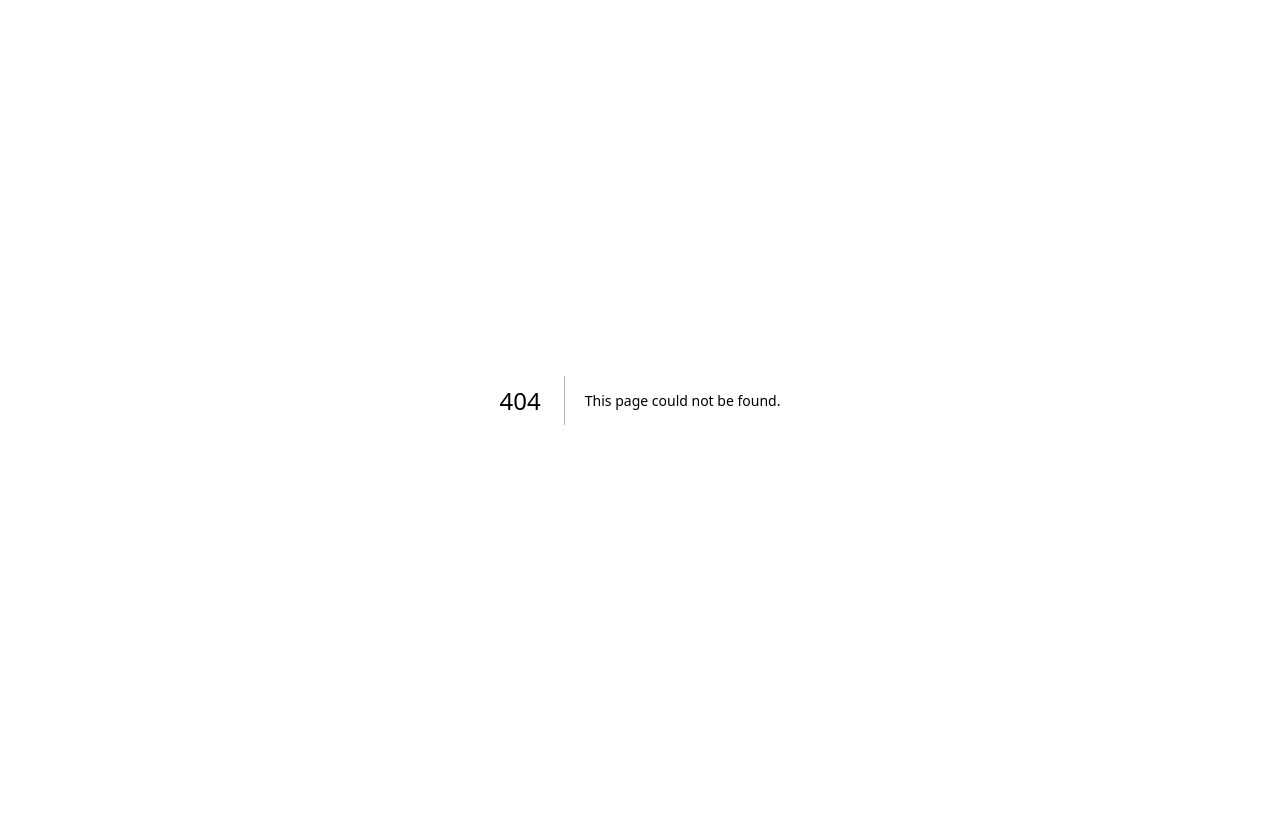
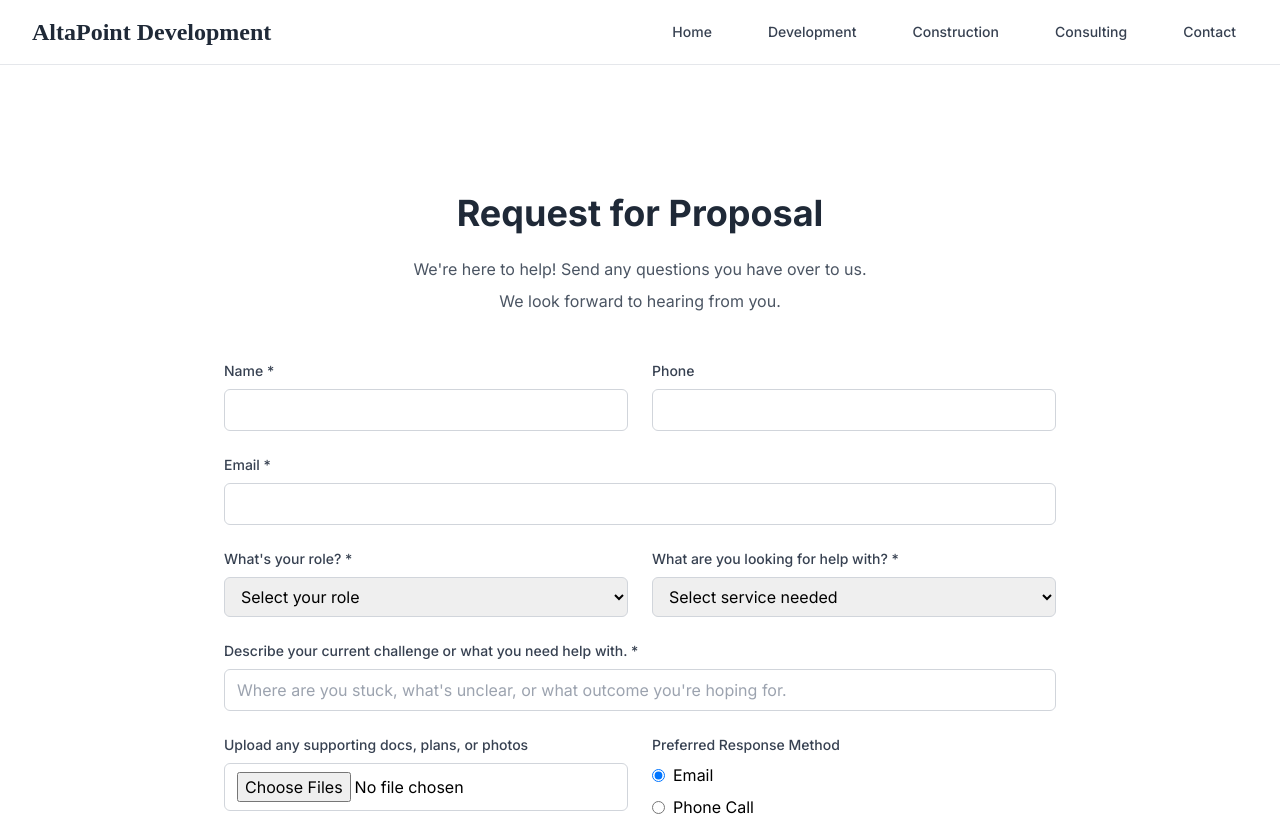
Before and after one commit to xcaldera/altapoint-development-v2, a Next.js app: page /contact in a window 1280 px wide. Before the commit this address had no page. Shown: the top 816 px of the page. Built offline with nearby package versions, Linux system fonts and the light colour scheme.

Commit message:
Create page.js

```diff
--- /dev/null
+++ b/app/contact/page.js
@@ -0,0 +1,22 @@
+import Navbar from '../_components/Navbar'
+import Footer from '../_components/Footer'
+import ContactForm from '../_components/ContactForm'
+
+export const metadata = {
+  title: 'Contact AltaPoint Development | Construction Consulting & Project Management',
+  description: 'Contact AltaPoint Development for construction consulting, project management support, and AI integration services. Let\'s build together!',
+}
+
+export default function ContactPage() {
+  return (
+    <>
+      <Navbar />
+      <main>
+        <div className="py-12">
+          <ContactForm />
+        </div>
+      </main>
+      <Footer />
+    </>
+  )
+}
```
